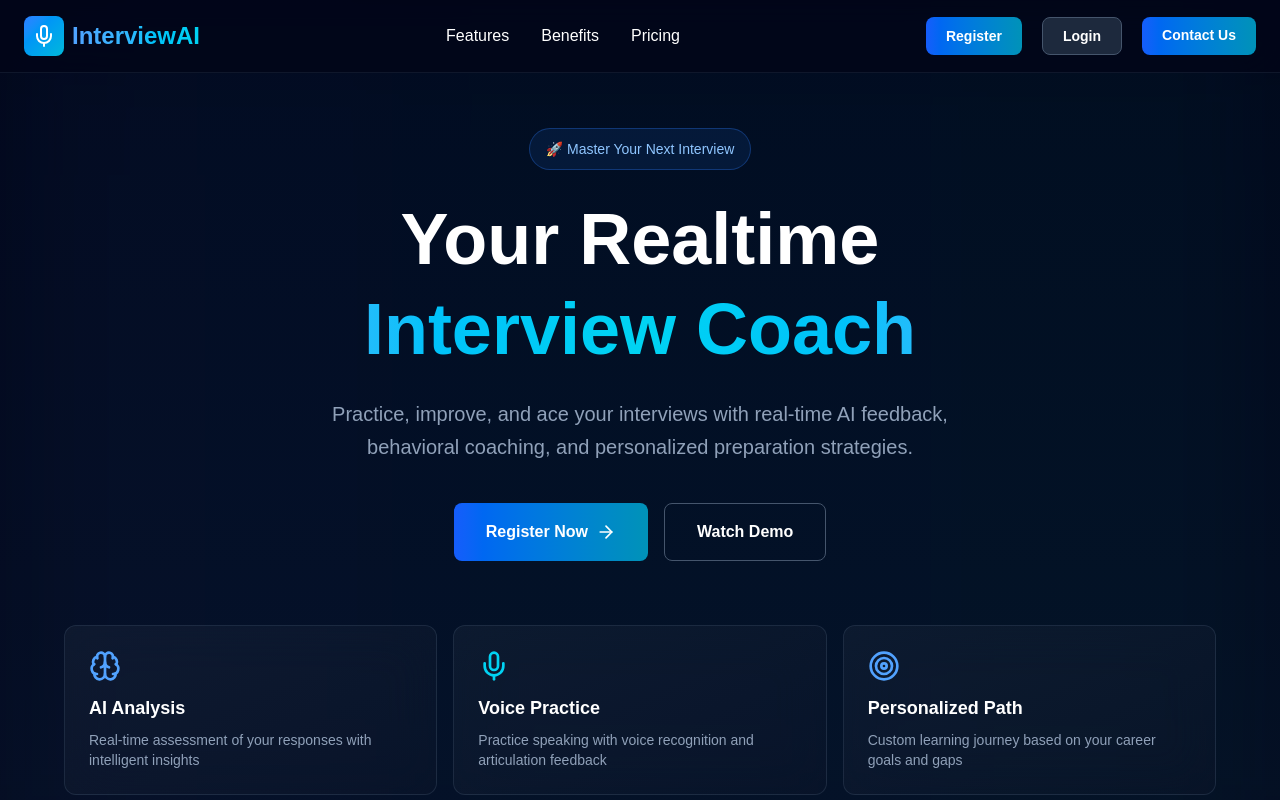
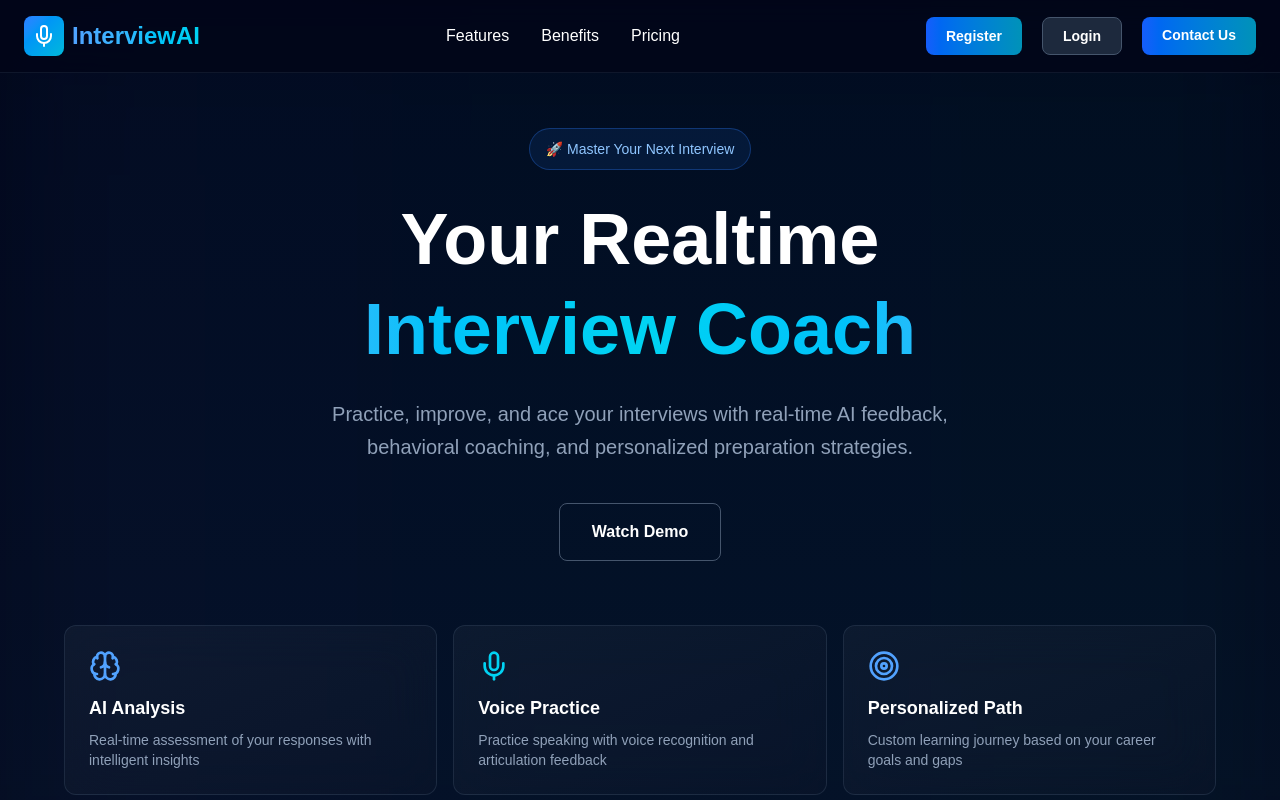
Before and after one commit to ramanujDAS/interviewAssistAi, a Next.js app: page / in a window 1280 px wide. Shown: the top 800 px of the page. Built offline with nearby package versions, Linux system fonts and the light colour scheme.

Commit message:
register and login

```diff
--- a/app/page.tsx
+++ b/app/page.tsx
@@ -32,6 +32,8 @@ export default function Page() {
         if (typeof data.access_token === 'string' && typeof data.username === 'string') {
           setLoggedInUser({ username: data.username, access_token: data.access_token });
           setShowLoginModal(false);
+          localStorage.setItem("access_token", data.access_token);
+          setShowRegisterModal(true)
           setLoginUsername("");
           setLoginPassword("");
         } else {
@@ -266,11 +268,11 @@ export default function Page() {
               {/* <button className="bg-gradient-to-r from-blue-600 to-cyan-600 px-8 py-4 rounded-lg font-semibold hover:shadow-xl hover:shadow-blue-500/50 transition-all duration-200 flex items-center gap-2 justify-center">
                 Start Free Trial <ArrowRight size={20} />
               </button> */}
-              <button
+              {/* <button
                 onClick={() => setShowRegisterModal(true)}
                 className="bg-gradient-to-r from-blue-600 to-cyan-600 px-8 py-4 rounded-lg font-semibold hover:shadow-xl hover:shadow-blue-500/50 transition-all duration-200 flex items-center gap-2 justify-center">
                 Register Now <ArrowRight size={20} />
-              </button>
+              </button> */}
               <a href="#snapshots" className="border border-slate-600 px-8 py-4 rounded-lg font-semibold hover:border-slate-400 hover:bg-slate-800/50 transition flex items-center gap-2 justify-center">
                 Watch Demo
               </a>
```
